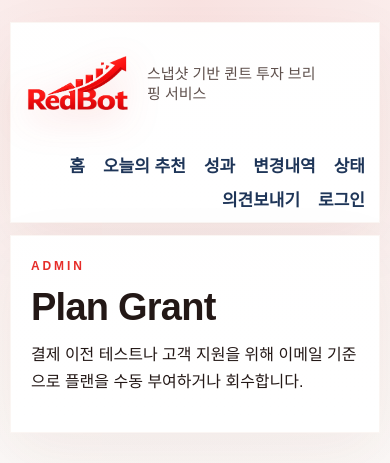
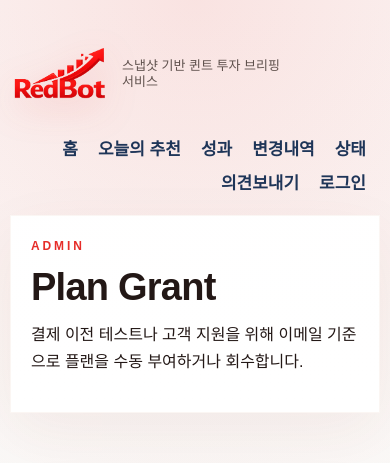
Before and after one commit to hrchoi9999/QuantService, a Python web app: template service_platform/web/templates/admin/grant.html in a window 390 px wide. Shown: the top 463 px of the page. Run offline with Jinja, Linux system fonts and the light colour scheme; the template is opened without the code that fills it, so the values that code supplies are empty; some web fonts are replaced.

Commit message:
style: flatten public header chrome

```diff
--- a/service_platform/web/static/site.css
+++ b/service_platform/web/static/site.css
@@ -1834,3 +1834,75 @@ th {
     font-size: 17px;
   }
 }
+
+
+.public-header {
+  border: none;
+  background: transparent;
+  box-shadow: none;
+}
+
+.site-header {
+  padding: 4px 30px 6px 8px;
+  gap: 28px;
+}
+
+.brand-inline-block {
+  gap: 14px;
+}
+
+.brand-logo {
+  width: 119px;
+  height: 119px;
+}
+
+.brand-copy {
+  max-width: 300px;
+  font-size: 15px;
+  line-height: 1.2;
+  white-space: nowrap;
+}
+
+.site-nav {
+  gap: 10px 38px;
+  padding-right: 27px;
+}
+
+@media (max-width: 980px) {
+  .site-header {
+    padding: 4px 18px 6px 4px;
+  }
+
+  .brand-copy {
+    max-width: 220px;
+    font-size: 14px;
+    white-space: normal;
+  }
+
+  .site-nav {
+    gap: 8px 28px;
+    padding-right: 12px;
+  }
+}
+
+@media (max-width: 820px) {
+  .site-header {
+    padding: 4px 10px 6px 2px;
+    gap: 14px;
+  }
+
+  .brand-logo {
+    width: 96px;
+    height: 96px;
+  }
+
+  .brand-copy {
+    max-width: 170px;
+    font-size: 13px;
+  }
+
+  .site-nav {
+    gap: 6px 20px;
+    padding-right: 4px;
+  }
+}
```
